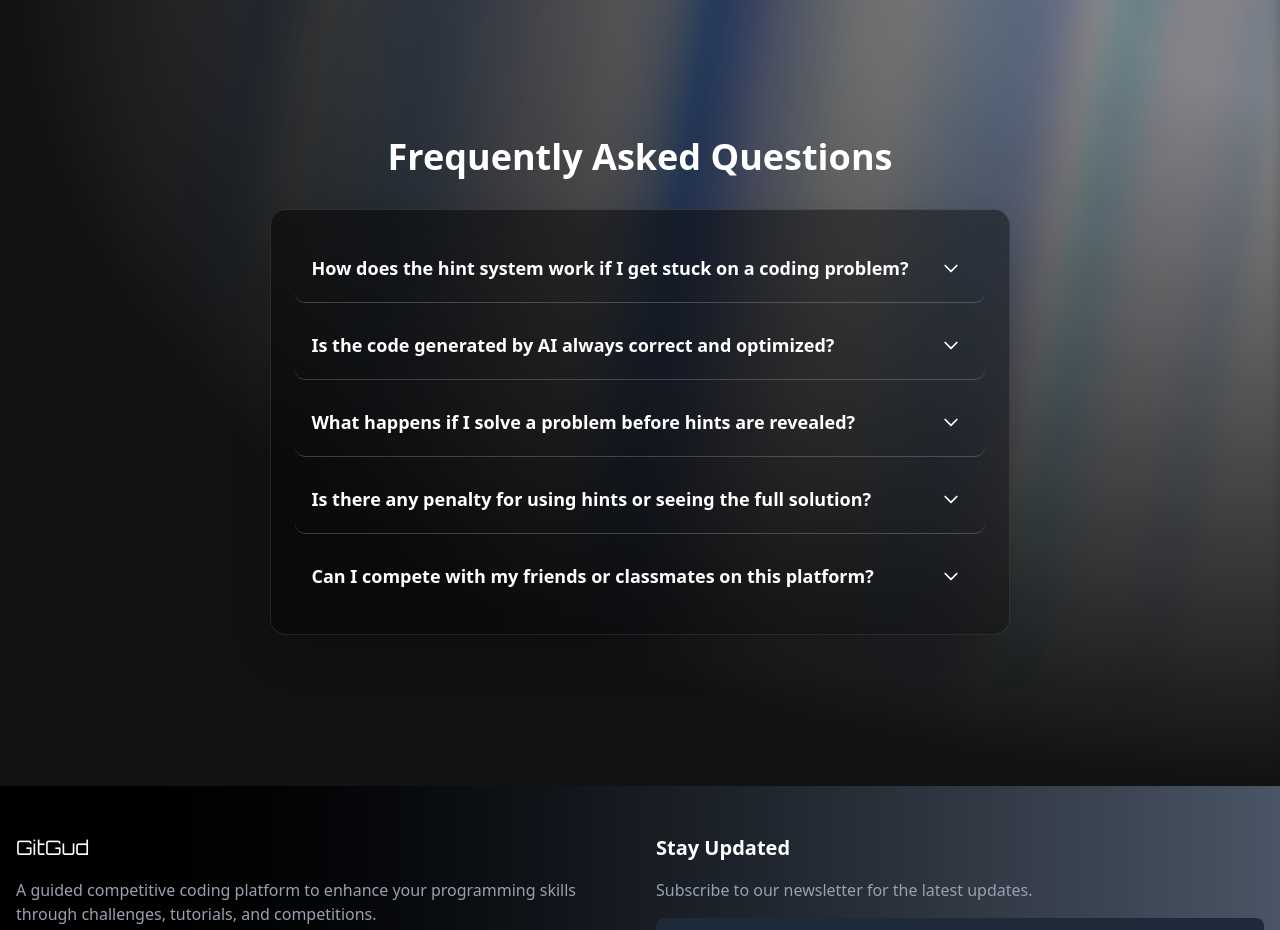
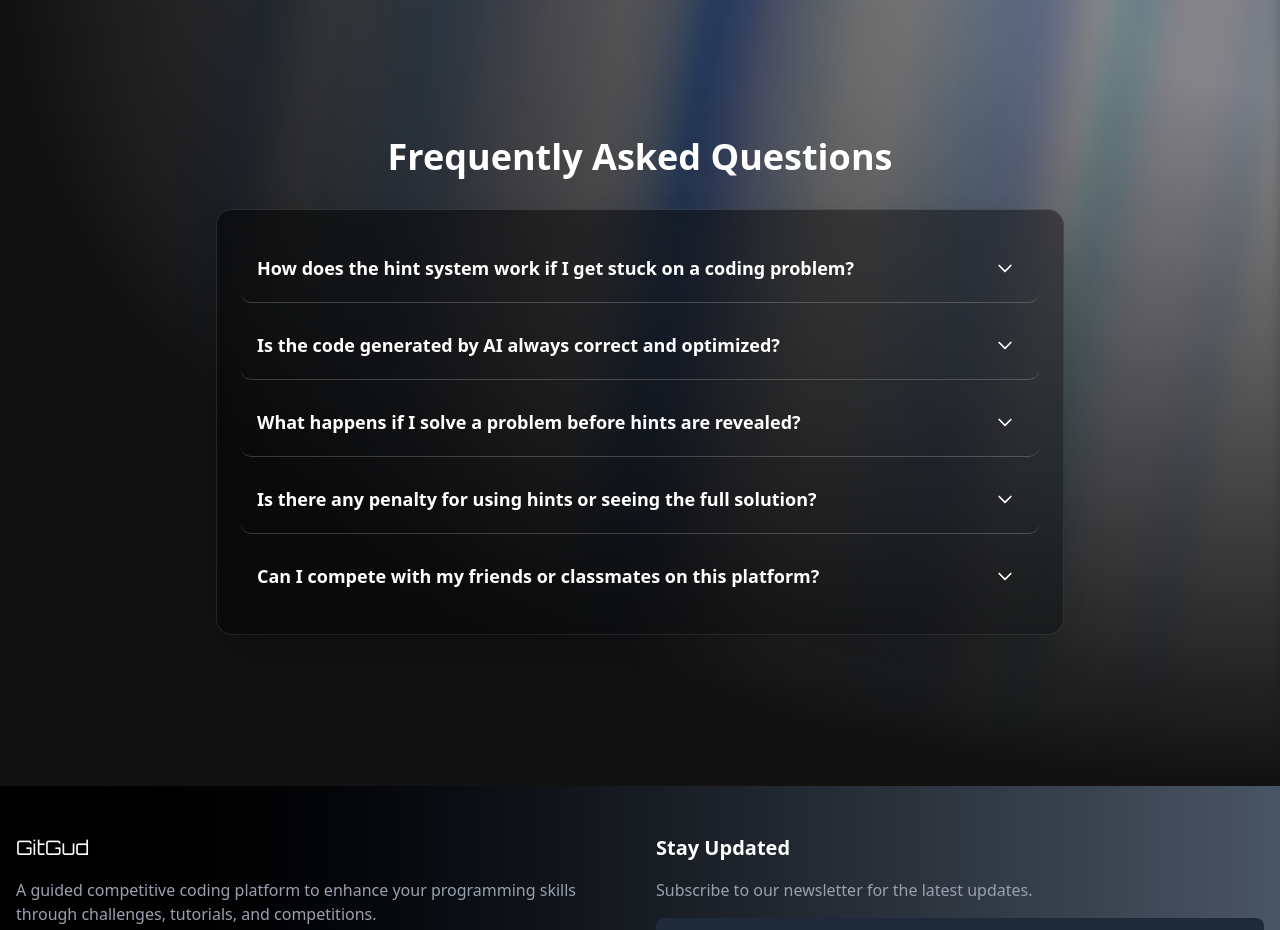
Before and after one commit to Geoff-Robin/GitGud, a React (Vite) app in the folder frontend/: page / in a window 1280 px wide. Shown: the part 1560-2490 px from the top of the page. Built offline with nearby package versions, Linux system fonts and the light colour scheme; no server answers; a web font is replaced by a local one.

Commit message:
faq modified

```diff
--- a/frontend/src/components/ui/faq.jsx
+++ b/frontend/src/components/ui/faq.jsx
@@ -6,13 +6,13 @@ const FAQItem = ({ question, answer }) => {
   const [isOpen, setIsOpen] = useState(false);
 
   return (
-    <div className="border-b border-white/20 last:border-b-0 transition-all duration-300 hover:bg-white/5 rounded-lg">
+    <div className="border-b border-white/20 last:border-b-0 hover:bg-white/5 rounded-lg">
       <button
-        className="flex justify-between items-center w-full py-4 px-4 text-left focus:outline-none transition-all duration-300"
+        className="flex justify-between items-center w-full py-4 px-4 text-left focus:outline-none"
         onClick={() => setIsOpen(!isOpen)}
       >
-        <h3 className="text-lg font-semibold text-white group-hover:text-blue-300">{question}</h3>
-        <span className={`ml-6 flex-shrink-0 text-white p-2 rounded-full ${isOpen ? 'bg-white/10' : ''} transition-all duration-300`}>
+        <h3 className="text-lg font-semibold text-white">{question}</h3>
+        <span className={`ml-6 flex-shrink-0 text-white p-2 rounded-full ${isOpen ? 'bg-white/10' : ''}`}>
           {isOpen ? (
             <svg className="h-5 w-5" fill="none" viewBox="0 0 24 24" stroke="currentColor">
               <path strokeLinecap="round" strokeLinejoin="round" strokeWidth="2" d="M5 15l7-7 7 7" />
@@ -24,18 +24,21 @@ const FAQItem = ({ question, answer }) => {
           )}
         </span>
       </button>
-      {isOpen && (
-        <div className="pb-4 px-6 pr-10 transition-all duration-300 animate-fadeIn">
-          <p className="text-gray-300 leading-relaxed">{answer}</p>
+
+      <div
+        className={`overflow-hidden transition-all ease-in-out duration-300 ${isOpen ? 'max-h-40' : 'max-h-0'}`}
+      >
+        <div className="pb-4 px-6 pr-10">
+          <p className="text-gray-300">{answer}</p>
         </div>
-      )}
+      </div>
     </div>
   );
 };
 
 // Main FAQ Component
 const FAQ = () => {
-  // FAQ Data - you can modify these or load them from an external source
+  // FAQ Data
   const faqData = [
     {
       question: "How does the hint system work if I get stuck on a coding problem?",
@@ -44,8 +47,6 @@ const FAQ = () => {
     {
       question: "Is the code generated by AI always correct and optimized?",
       answer: "While our AI models generate high-quality code, we recommend reviewing and testing the code, as some solutions may not always be fully optimized."
-
-
     },
     {
       question: "What happens if I solve a problem before hints are revealed?",
@@ -53,7 +54,7 @@ const FAQ = () => {
     },
     {
       question: "Is there any penalty for using hints or seeing the full solution?",
-      answer: " No penalties! However, using hints is recorded in your profile to better tailor future problem recommendations."
+      answer: "No penalties! However, using hints is recorded in your profile to better tailor future problem recommendations."
     },
     {
       question: "Can I compete with my friends or classmates on this platform?",
@@ -63,15 +64,14 @@ const FAQ = () => {
 
   return (
     <AuroraBackground className="py-16">
-      <div className="max-w-6xl mx-auto px-6">
+      <div className="max-w-4xl mx-auto px-6">
         <div className="text-center mb-8">
           <h2 className="text-white text-4xl font-bold mb-3">
             Frequently Asked Questions
           </h2>
-
         </div>
 
-        <div className="bg-gradient-to-br from-black/50 to-black/30 backdrop-blur-xl rounded-2xl p-6 shadow-2xl border border-white/10 w-full">
+        <div className="bg-gradient-to-br from-black/50 to-black/30 backdrop-blur-xl rounded-2xl p-6 shadow-2xl border border-white/10">
           <div className="space-y-2">
             {faqData.map((faq, index) => (
               <FAQItem
```
